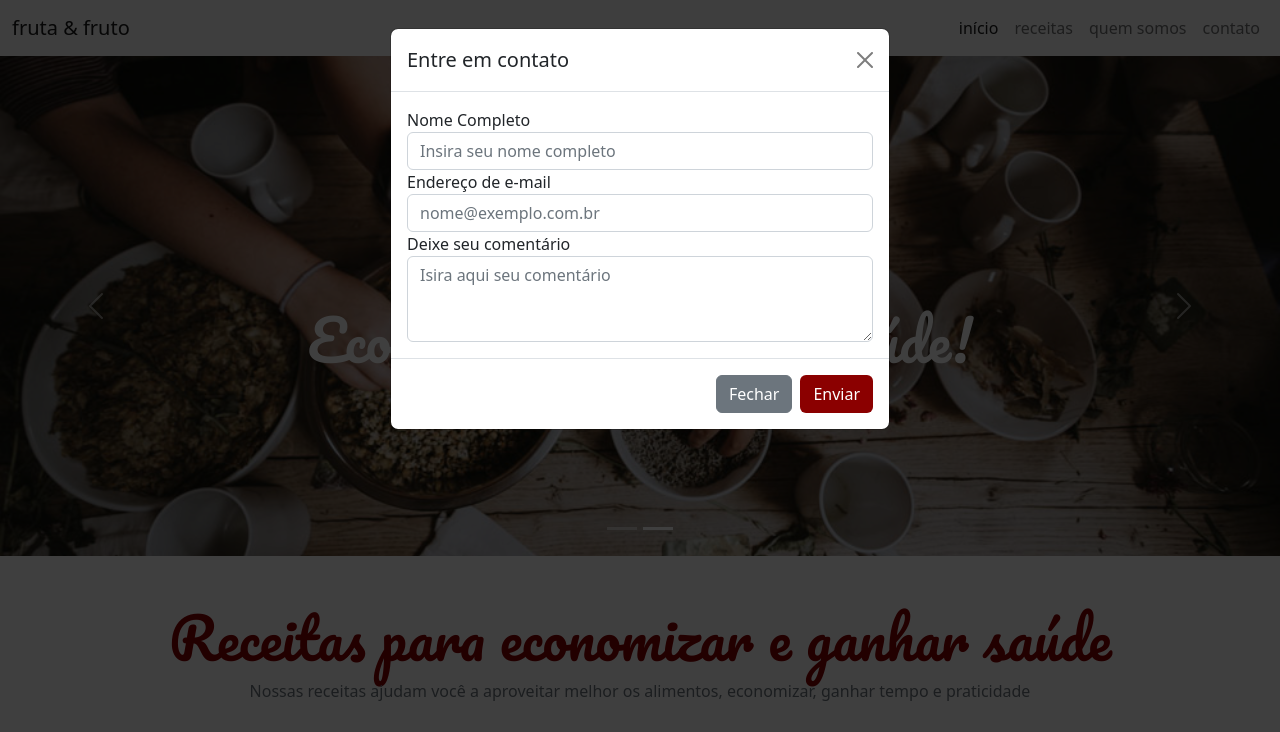
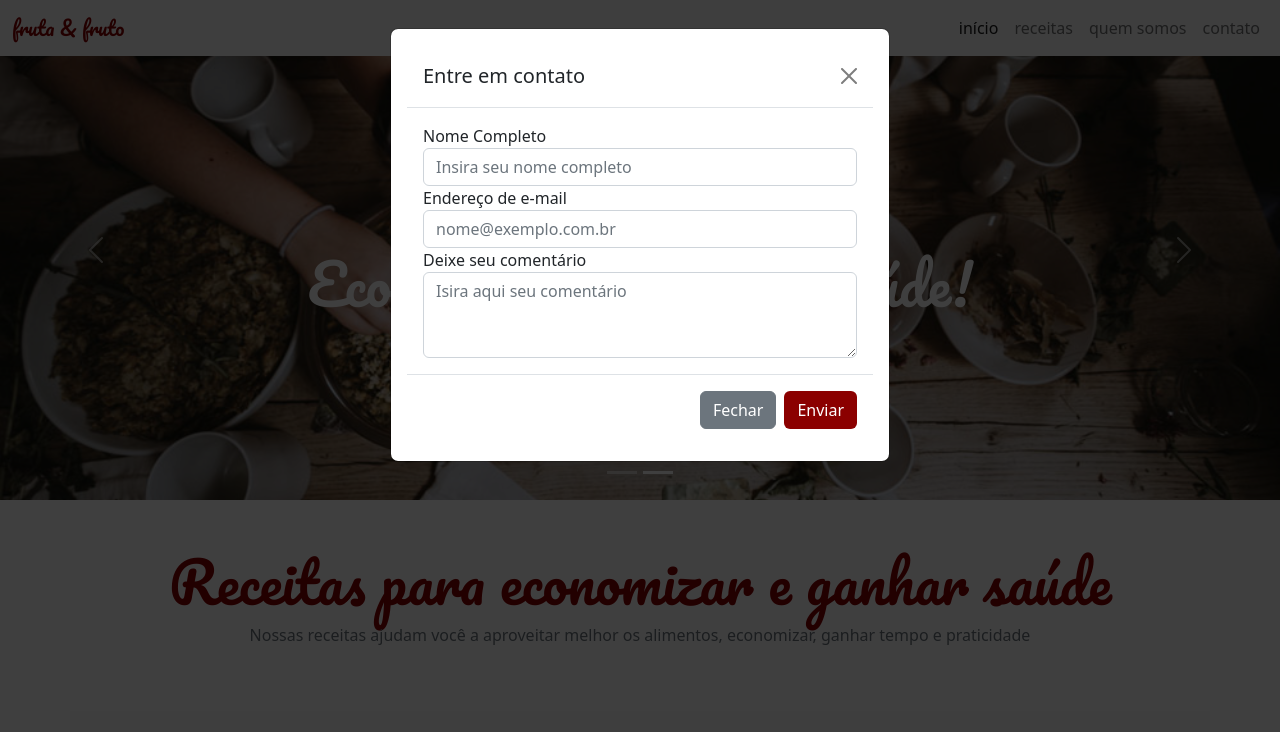
Before and after one commit to johnny-as/bootstrap, a plain HTML site: page bootstrap-landing-page-projeto-base/projeto-base/index.html in a window 1280 px wide. Both pictures are taken after a click on the link "contato". Shown: the top 732 px of the page. Drawn offline with nearby package versions, Linux system fonts and the light colour scheme.

Commit message:
Att-Final
Atualização do módulo 5 e 6 de bootstrap.

```diff
--- a/bootstrap-landing-page-projeto-base/projeto-base/index.html
+++ b/bootstrap-landing-page-projeto-base/projeto-base/index.html
@@ -15,9 +15,9 @@
 <body>
 
   <header>
-  <nav class="navbar navbar-expand-lg bg-light">
+  <nav class="navbar navbar-expand-lg bg-light fixed-top">
       <div class="container-fluid">
-        <a class="navbar-brand" href="#">fruta & fruto</a>
+        <a class="navbar-brand fonte-titulo cor-especial" href="#">fruta & fruto</a>
         <button class="navbar-toggler" type="button" data-bs-toggle="collapse" data-bs-target="#navbarNavAltMarkup" aria-controls="navbarNavAltMarkup" aria-expanded="false" aria-label="Toggle navigation">
           <span class="navbar-toggler-icon"></span>
         </button>
@@ -130,16 +130,20 @@
     </div>
   </section>
 
+  </main>
 
+  <footer class="bg-secondary p-3">
+    <p class="text-light m-0 text-center">contato: <a class="text-light" href="mailto:email@frutafruto.com.br">email@frutafruto.com.br</a></p>
+  </footer>
   <!-- Modal -->
     <div class="modal fade" id="modal-contato" tabindex="-1" aria-labelledby="exampleModalLabel" aria-hidden="true">
       <div class="modal-dialog">
-    <div class="modal-content">
-      <div class="modal-header">
+        <dialog class="modal-content">
+          <header class="modal-header">
             <h5 class="modal-title" id="exampleModalLabel">Entre em contato</h5>
             <button type="button" class="btn-close" data-bs-dismiss="modal" aria-label="Close"></button>
-      </div>
-      <div class="modal-body">
+          </header>
+          <main class="modal-body">
             <form>
               <div class="form-group">
                 <label for="FormControlInput1">Nome Completo</label>
@@ -154,18 +158,16 @@
                 <textarea class="form-control" id="Textarea1" rows="3" placeholder="Isira aqui seu comentário"></textarea>
               </div>
             </form>
-      </div>
-      <div class="modal-footer">
+          </main>
+          <footer class="modal-footer">
             <button type="button" class="btn btn-secondary" data-bs-dismiss="modal">Fechar</button>
             <button type="button" class="btn botao-cor-especial">Enviar</button>
-      </div>
-    </div>
+          </footer>
+        </dialog>
       </div>
     </div>
 
-  </main>
 
-    <p>contato:<a href="mailto:email@frutafruto.com.br">email@frutafruto.com.br</a></p>
 
     <script src="https://cdn.jsdelivr.net/npm/bootstrap@5.2.0-beta1/dist/js/bootstrap.bundle.min.js" integrity="sha384-pprn3073KE6tl6bjs2QrFaJGz5/SUsLqktiwsUTF55Jfv3qYSDhgCecCxMW52nD2" crossorigin="anonymous"></script>
 
--- a/bootstrap-landing-page-projeto-base/projeto-base/src/style.css
+++ b/bootstrap-landing-page-projeto-base/projeto-base/src/style.css
@@ -16,7 +16,7 @@
 }
 
 .cor-especial{
-    color: darkred;
+    color: darkred!important;
 }
 
 .botao-cor-especial{
```
Lines whose indentation alone changed are shown as unchanged.
